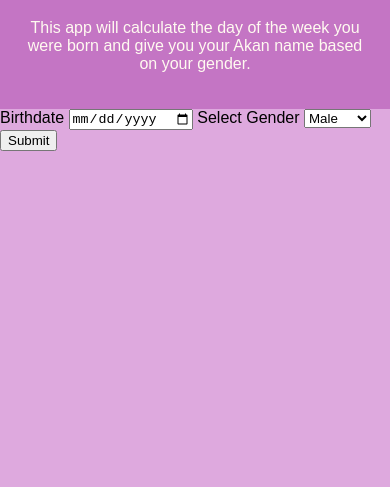
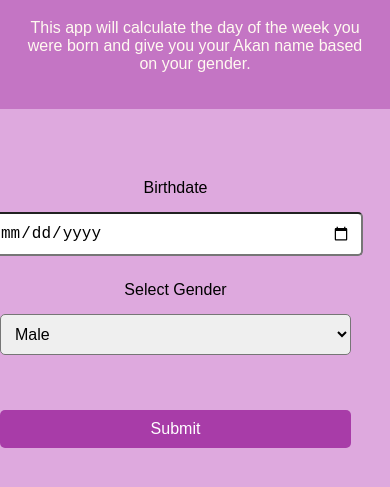
Before and after one commit to malkia101/akhan_name, a plain HTML site: page index.html in a window 390 px wide. Shown: the part 81-568 px from the top of the page. Drawn offline with Linux system fonts and the light colour scheme.

Commit message:
css styling

```diff
--- a/css/styles.css
+++ b/css/styles.css
@@ -12,3 +12,54 @@ header {
     padding: 20px;
     background-color: rgba(161, 50, 161, 0.432);
 }
+form div {
+    display: flex;
+    flex-direction: column;
+    align-items: center;
+    margin-top: 50px;
+}
+label {
+    margin: 20px 0 10px;
+}
+
+input,
+select,
+button {
+    padding: 10px;
+    margin: 5px;
+    width: 200px;
+    font-size: 16px;
+    border-radius: 5px;
+}
+
+button {
+    margin-top: 50px;
+    background-color: rgba(139, 0, 139, 0.644);
+    color: white;
+    cursor: pointer;
+    border: none;
+    border-radius: 5px;
+}
+
+button:hover {
+    background-color: rgba(110, 31, 104, 0.63);
+    border: none;
+}
+
+#result {
+    margin-top: 20px;
+    text-align: center;
+    font-size: 18px;
+}
+
+@media (max-width: 600px) {
+    form {
+        width: 90%;
+    }
+
+    input,
+    select,
+    button {
+        width: 100%;
+    }
+}
```
